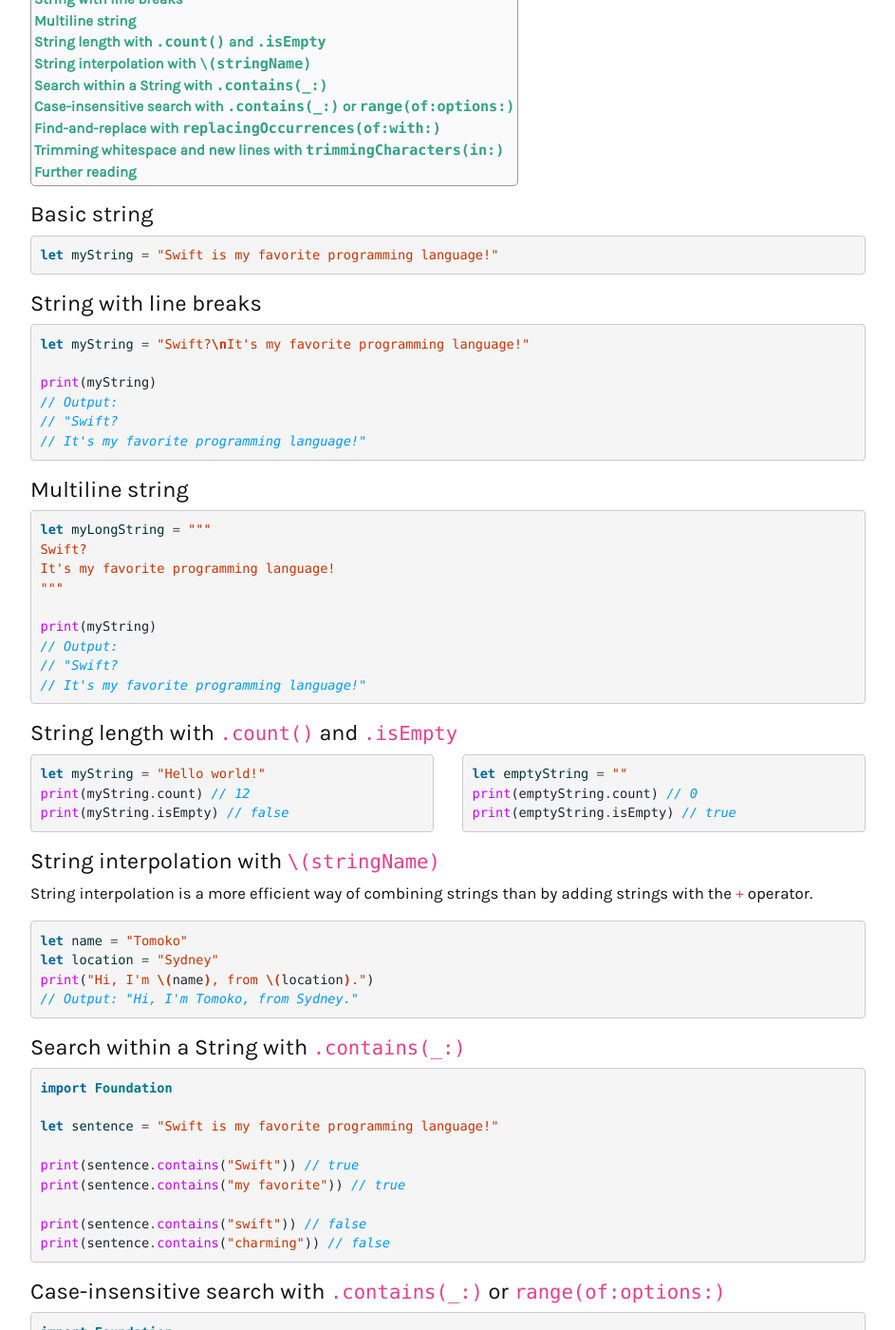
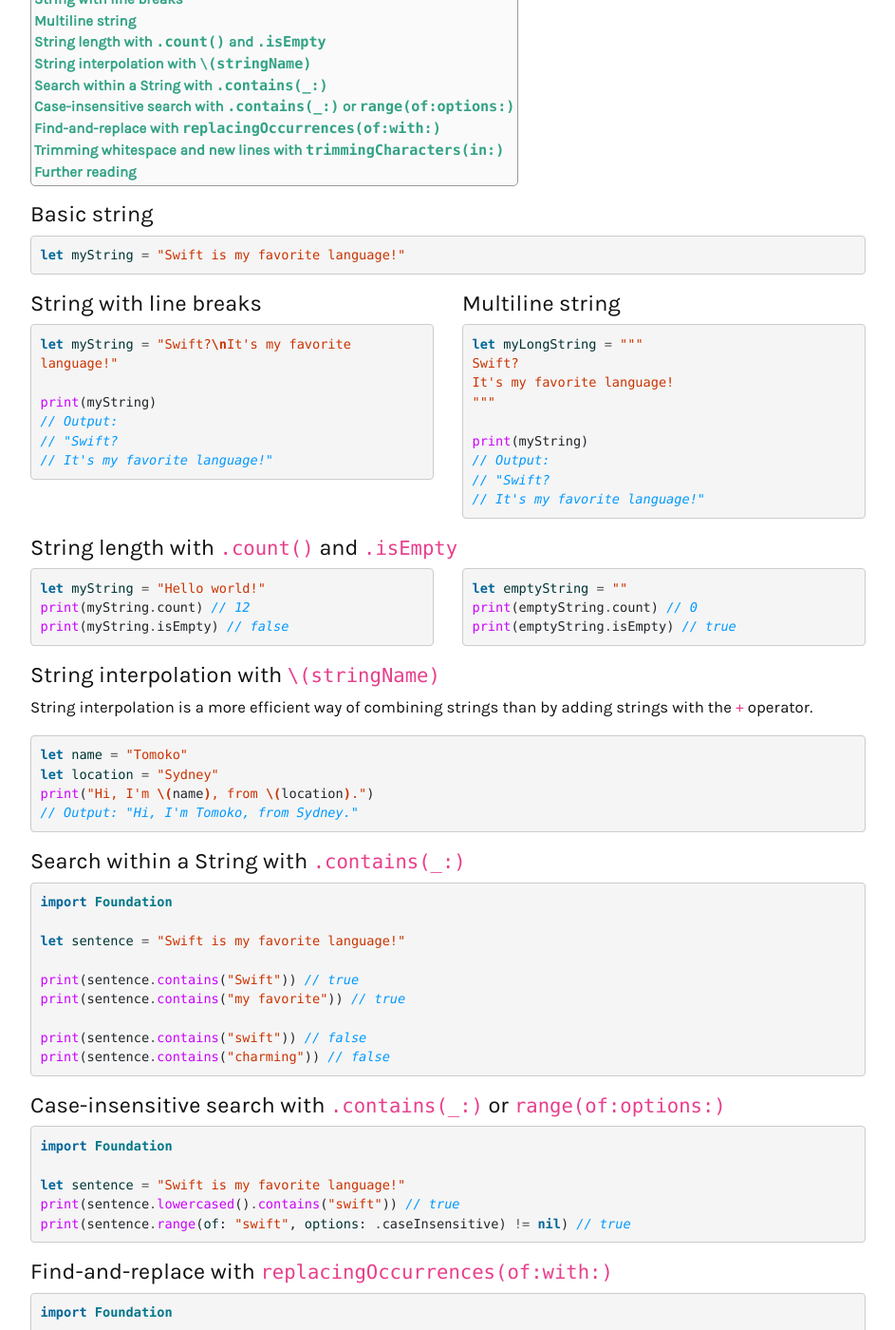
Before and after one commit to ebelinski/swiftly, a Jekyll site: the page built from _guides/strings.md, in a window 1280 px wide and 1400 px high, scrolled down 220 px. Shown: the whole window at 95% size, without its empty margins (168-1111 px from the left). Built offline with Jekyll 4.4.1, drawn with Linux system fonts in a browser that asks for light colours; comment, search, counter and statistics services are not loaded; some of the changed text lies outside the part shown.

Commit message:
Strings page cleanup.

````diff
--- a/_guides/strings.md
+++ b/_guides/strings.md
@@ -17,33 +17,39 @@ redirect_from:
 ### Basic string
 
 ```swift
-let myString = "Swift is my favorite programming language!"
+let myString = "Swift is my favorite language!"
 ```
+
+{% include opencol.html size=6 newrow=true %}
 
 ### String with line breaks
 
 ```swift
-let myString = "Swift?\nIt's my favorite programming language!"
+let myString = "Swift?\nIt's my favorite language!"
 
 print(myString)
 // Output:
 // "Swift?
-// It's my favorite programming language!"
+// It's my favorite language!"
 ```
+
+{% include closecol.html %}{% include opencol.html size=6 %}
 
 ### Multiline string
 
 ```swift
 let myLongString = """
 Swift?
-It's my favorite programming language!
+It's my favorite language!
 """
 
 print(myString)
 // Output:
 // "Swift?
-// It's my favorite programming language!"
+// It's my favorite language!"
 ```
+
+{% include closecol.html closerow=true %}
 
 ### String length with `.count()` and `.isEmpty`
 
@@ -81,7 +87,7 @@ print("Hi, I'm \(name), from \(location).")
 ```swift
 import Foundation
 
-let sentence = "Swift is my favorite programming language!"
+let sentence = "Swift is my favorite language!"
 
 print(sentence.contains("Swift")) // true
 print(sentence.contains("my favorite")) // true
@@ -95,7 +101,7 @@ print(sentence.contains("charming")) // false
 ```swift
 import Foundation
 
-let sentence = "Swift is my favorite programming language!"
+let sentence = "Swift is my favorite language!"
 print(sentence.lowercased().contains("swift")) // true
 print(sentence.range(of: "swift", options: .caseInsensitive) != nil) // true
 ```
@@ -105,9 +111,9 @@ print(sentence.range(of: "swift", options: .caseInsensitive) != nil) // true
 ```swift
 import Foundation
 
-let sentence = "Swift is my favorite programming language!"
+let sentence = "Swift is my favorite language!"
 let newSentence = sentence.replacingOccurrences(of: "Swift", with: "VBA")
-print(newSentence) // VBA is my favorite programming language!
+print(newSentence) // VBA is my favorite language!
 ```
 
 ### Trimming whitespace and new lines with `trimmingCharacters(in:)`
@@ -115,9 +121,9 @@ print(newSentence) // VBA is my favorite programming language!
 ```swift
 import Foundation
 
-let sentence = "   Swift is my favorite programming language!\n\n  "
+let sentence = "   Swift is my favorite language!\n\n  "
 let newSentence = sentence.trimmingCharacters(in: .whitespacesAndNewlines)
-print(newSentence) // Swift is my favorite programming language!
+print(newSentence) // Swift is my favorite language!
 ```
 
 ### Further reading
````
